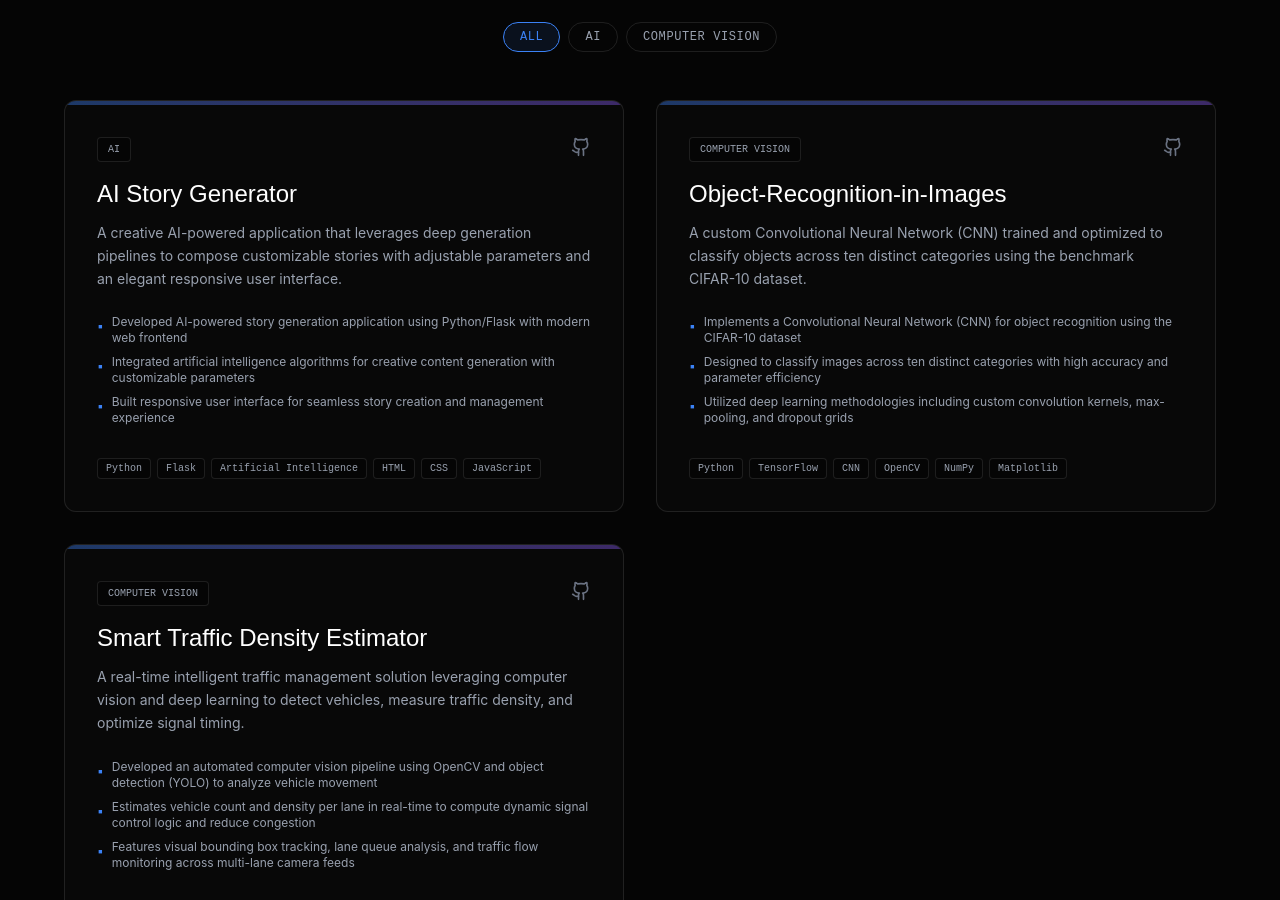
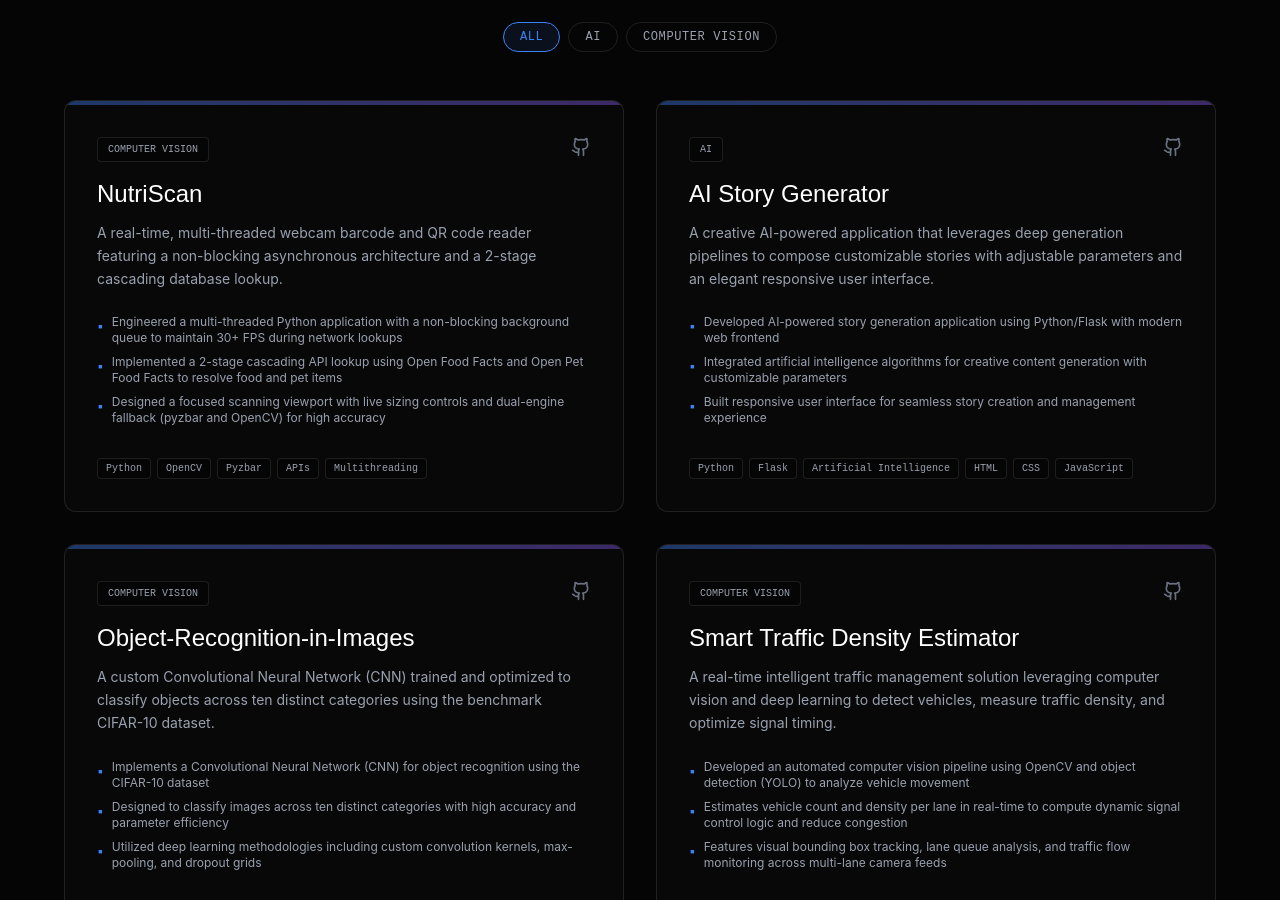
Before and after one commit to ANISHYADAV19/Portfolio, a React (Vite) app: page / in a window 1280 px wide. Shown: the part 2000-2900 px from the top of the page. Built offline with nearby package versions, Linux system fonts and the light colour scheme.

Commit message:
Add NutriScan project to portfolio

```diff
--- a/src/components/Projects.tsx
+++ b/src/components/Projects.tsx
@@ -15,6 +15,19 @@ export default function Projects() {
   const [activeTab, setActiveTab] = useState<string>("all");
 
   const projects: ProjectItem[] = [
+    {
+      id: "nutriscan",
+      title: "NutriScan",
+      description: "A real-time, multi-threaded webcam barcode and QR code reader featuring a non-blocking asynchronous architecture and a 2-stage cascading database lookup.",
+      bullets: [
+        "Engineered a multi-threaded Python application with a non-blocking background queue to maintain 30+ FPS during network lookups",
+        "Implemented a 2-stage cascading API lookup using Open Food Facts and Open Pet Food Facts to resolve food and pet items",
+        "Designed a focused scanning viewport with live sizing controls and dual-engine fallback (pyzbar and OpenCV) for high accuracy"
+      ],
+      technologies: ["Python", "OpenCV", "Pyzbar", "APIs", "Multithreading"],
+      githubUrl: "https://github.com/ANISHYADAV19/NutriScan",
+      category: "Computer Vision"
+    },
     {
       id: "story-gen",
       title: "AI Story Generator",
```
